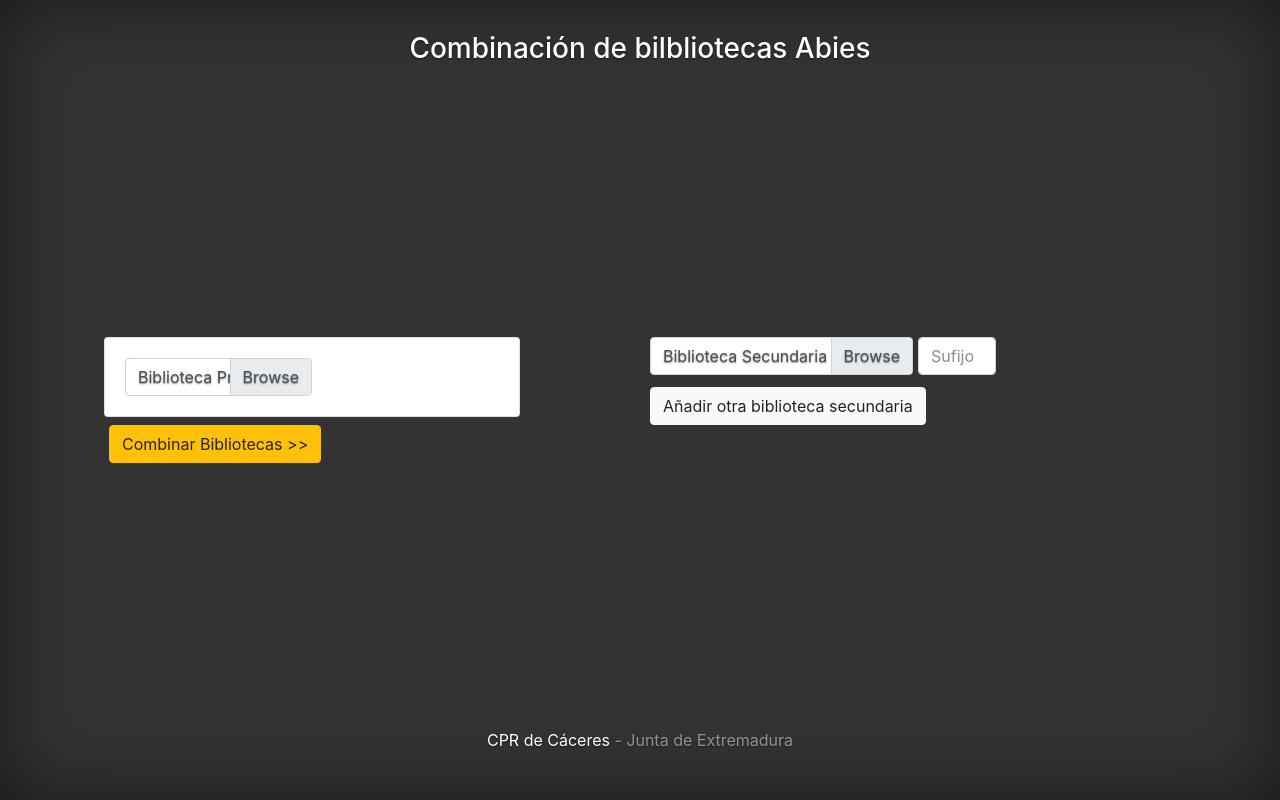
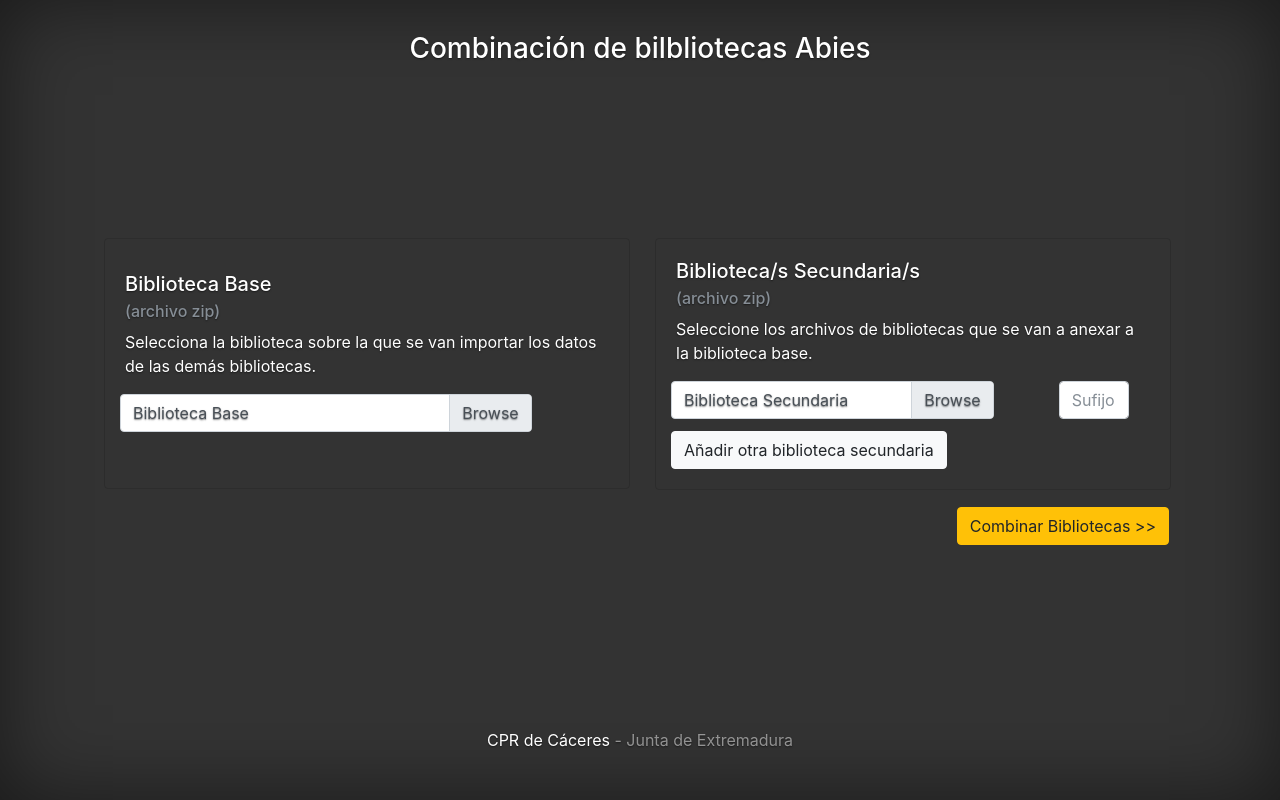
Before and after one commit to jjbachiller/AbiesMerger, a Django app: page / in a window 1280 px wide. Run offline with Django 3.2, Linux system fonts and the light colour scheme; some libraries are stand-ins or nearby versions.

Commit message:
Varios retoques a la pantalla de subidas de bibliotecas - home

```diff
--- a/fileManager/templates/base.html
+++ b/fileManager/templates/base.html
@@ -54,5 +54,18 @@
     <script>window.jQuery || document.write('<script src="static/jquery-slim.min.js"><\/script>')</script>
     <script src="static/popper.min.js"></script>
     <script src="static/bootstrap/js/bootstrap.min.js"></script>
+    <script type="text/javascript">
+      $(document).ready(function() {
+        $('.custom-file-input').on('change', function() {
+            let fileName = $(this).val().split('\\').pop();
+            $(this).next('.custom-file-control').addClass("selected").html(fileName);
+        });
+
+        $('#add-secondary-library').click(function() {
+          $('.secondary-libraries-fields').append($('<div class="form-row" style="margin-bottom: 12px;"><div class="col-md-8"><input type="file" class="custom-file-input" name="secundaria[]" id="validatedCustomFile" required><label class="custom-file-label" for="validatedCustomFile">Biblioteca Secundaria</label></div><div class="col-md-2" style="margin-left: 60px;"><input type="text" class="form-control" placeholder="Sufijo"></div></div>'));
+           $('form input:file').last().after($('<input type="file" name="files[]" class="file" /><br />'));
+        });
+      });
+    </script>
   </body>
 </html>
--- a/fileManager/templates/home.html
+++ b/fileManager/templates/home.html
@@ -5,33 +5,58 @@
   <div class="row">
     <div class="col">
       <div class="form-row">
-          <div class="card">
-            <div class="card-body">
-              <div class="col-md-6">
-                <input type="file" class="custom-file-input" id="validatedCustomFile" required>
-                <label class="custom-file-label" for="validatedCustomFile">Biblioteca Principal</label>
+        <div class="card" style="background-color: transparent; padding: 13px 0;">
+          <div class="card-body">
+            <h5 class="card-title">Biblioteca Base</h5>
+            <h6 class="card-subtitle mb-2 text-muted"> (archivo zip) </h6>
+            <p class="card-text">Selecciona la biblioteca sobre la que se van importar los datos de las demás bibliotecas.</p>
+            <div class="form-row">
+              <div class="col-md-10">
+                <input type="file" class="custom-file-input" name="principal" id="validatedCustomFile" required>
+                <label class="custom-file-label" for="validatedCustomFile">Biblioteca Base</label>
               </div>
             </div>
+            <div class="form-row" style="height: 23px;">
+            </div>
           </div>
+        </div>
       </div>
+
     </div>
 
     <div class="col">
-      <div class="form-row">
-        <div class="col-md-6">
-          <input type="file" class="custom-file-input" id="validatedCustomFile" required>
-          <label class="custom-file-label" for="validatedCustomFile">Biblioteca Secundaria</label>
+      <div class="card" style="background-color: transparent;">
+        <div class="card-body">
+          <h5 class="card-title">Biblioteca/s Secundaria/s</h5>
+          <h6 class="card-subtitle mb-2 text-muted"> (archivo zip) </h6>
+          <p class="card-text">Seleccione los archivos de bibliotecas que se van a anexar a la biblioteca base.</p>
+
+          <div class="secondary-libraries-fields">
+
+            <div class="form-row" style="margin-bottom: 12px;">
+              <div class="col-md-8">
+                <input type="file" class="custom-file-input" name="secundaria[]" id="validatedCustomFile" required>
+                <label class="custom-file-label" for="validatedCustomFile">Biblioteca Secundaria</label>
+              </div>
+
+              <div class="col-md-2" style="margin-left: 60px;">
+                <input type="text" class="form-control" placeholder="Sufijo">
+              </div>
+            </div>
+
+          </div>
+
+          <div class="form-row">
+            <input type="button" class="btn btn-light" name="add-secondary-library" id="add-secondary-library" value="Añadir otra biblioteca secundaria">
+          </div>
         </div>
-
-        <div class="col-md-2">
-          <input type="text" class="form-control" placeholder="Sufijo">
-        </div>
-      </div>
-      <div class="form-row" style="margin-top: 12px;">
-        <input type="button" class="btn btn-light" name="add-secondary-library" value="Añadir otra biblioteca secundaria">
       </div>
     </div>
   </div>
-  <input type="submit" value="Combinar Bibliotecas >>" class="btn btn-warning">
+  <div class="row" style="float: right;">
+    <div style="padding: 17px;">
+      <input type="submit" value="Combinar Bibliotecas >>" class="btn btn-warning">
+    </div>
+  </div>
 </form>
 {% endblock %}
```
